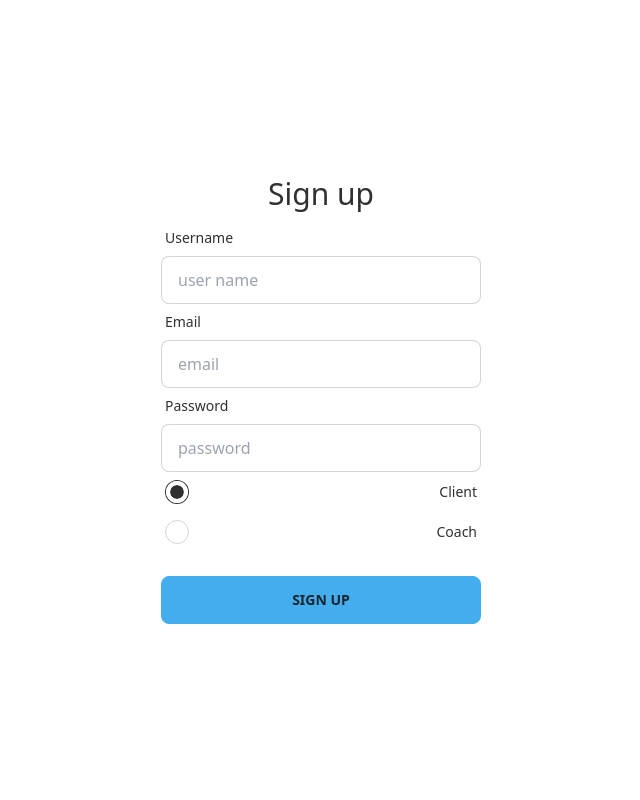
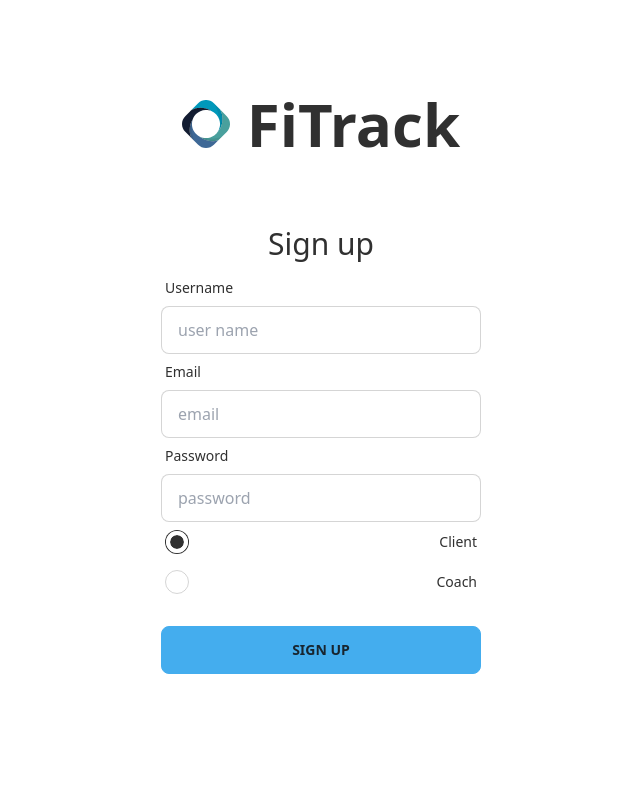
Before and after one commit to Luke-Ashref-Final-Project/fitrack-client, a React (Create React App) app: page /signup in a window 1280 px wide. Shown: the top 800 px of the page, without its empty margins (319-959 px from the left). Built offline with nearby package versions, Linux system fonts and the light colour scheme.

Commit message:
added the logo the other pages

```diff
--- a/src/pages/HomePage.js
+++ b/src/pages/HomePage.js
@@ -8,7 +8,9 @@ const HomePage = () => {
   <div className="hero-content text-center">
     <div className="max-w-md">
       <div className="flex flex-row justify-center gap-x-4 items-center">
+      <Link to="/">
         <img src={Logo} alt="" className="h-max" />
+        </Link>
         <h1 className="text-6xl font-bold">FiTrack</h1>
       </div>
 
--- a/src/pages/Login.js
+++ b/src/pages/Login.js
@@ -1,7 +1,8 @@
 import { useState, useContext } from "react";
-import { useNavigate } from "react-router-dom";
+import { Link, useNavigate } from "react-router-dom";
 import { AuthContext } from "../context/auth.context";
 import authMethods from "../services/auth.service";
+import Logo from '../logo.svg';
 
 const Login = () => {
   const [email, setEmail] = useState("");
@@ -44,8 +45,16 @@ const Login = () => {
   };
 
   return (
+
     <div data-theme="cmyk" className="hero min-h-screen">
     <div className="card w-full max-w-sm">
+      {/* Up for a change */}
+      <Link to="/">
+        <div className="flex flex-row justify-center gap-x-4 items-center mb-10">
+            <img src={Logo} alt="" className="h-max" />
+            <h1 className="text-6xl font-bold">FiTrack</h1>
+        </div>
+      </Link>
       <div className="card-body">
         <h1 className="text-3xl">Login</h1>
         <form onSubmit={handleSubmit}>
--- a/src/pages/SignUp.js
+++ b/src/pages/SignUp.js
@@ -1,6 +1,7 @@
 import { useState } from "react";
-import { useNavigate } from "react-router-dom";
+import { Link, useNavigate } from "react-router-dom";
 import authMethods from "../services/auth.service";
+import Logo from '../logo.svg';
 
 const SignUp = () => {
   const [user, setUser] = useState({
@@ -41,6 +42,13 @@ const SignUp = () => {
   return (
     <div data-theme="cmyk" className="hero min-h-screen">
       <div className="card w-full max-w-sm">
+        {/* Up for a change */}
+          <Link to="/">
+          <div className="flex flex-row justify-center gap-x-4 items-center mb-10">
+              <img src={Logo} alt="" className="h-max" />
+              <h1 className="text-6xl font-bold">FiTrack</h1>
+          </div>
+          </Link>
         <div className="card-body">
           <h1 className="text-3xl">Sign up</h1>
           <form onSubmit={handleSubmit}>
```
